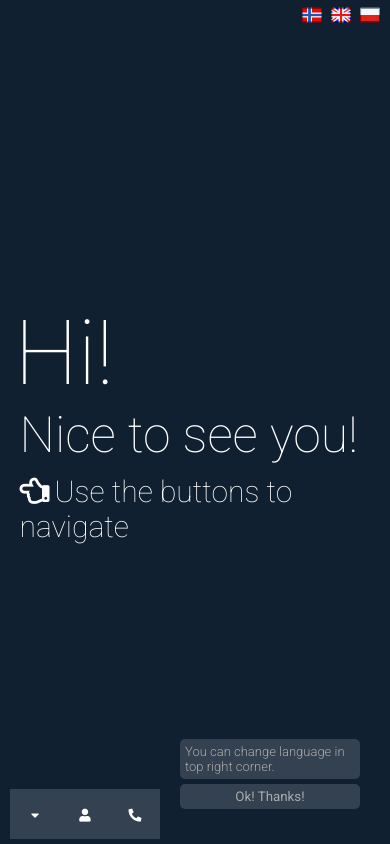
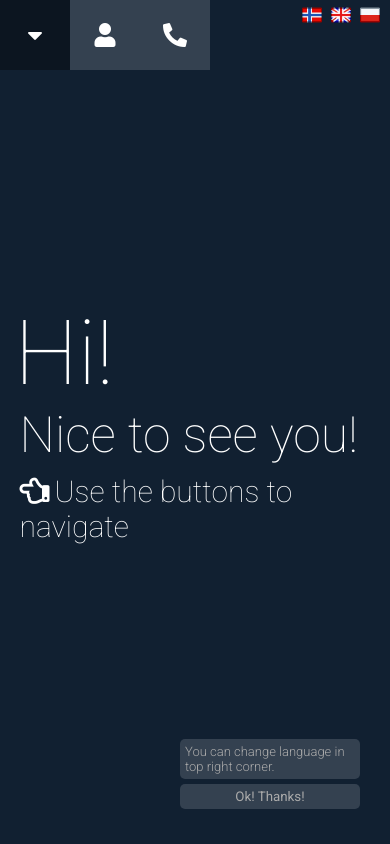
Before and after one commit to nodi37/mainWebsite, a website: page index.html in a window 390 px wide. Drawn offline with nearby package versions, Linux system fonts and the light colour scheme.

Commit message:
Changed styles

```diff
--- a/public/styles/media.css
+++ b/public/styles/media.css
@@ -17,26 +17,27 @@
 
     .fas {
         color: white;
-        font-size: small;
+        font-size: x-large;
     }
 
     .item {
         position: absolute;
-        bottom: 5px;
-        height: 50px;
-        width: 50px;
+        top: 0px;
+        height: 70px;
+        width: 70px;
+        z-index: 1;
     }
 
     .welcome {
-        left: 10px;
+        left: 0px;
     }
 
     .me {
-        left: 60px;
+        left: 70px;
     }
 
     .contact {
-        left: 110px;
+        left: 140px;
     }
 
     .active {
@@ -109,7 +110,7 @@
         color: #aaa;
         text-align: justify;
         height: 0;
-        min-height: 100%;
+        min-height: 85%;
         overflow: scroll;
     }
 
--- a/public/styles/style.css
+++ b/public/styles/style.css
@@ -208,6 +208,14 @@ h3 {
 
 }
 
+.right a {
+    color: #aaa;
+}
+
+.right a:hover{
+    color: #aaf;
+}
+
 .view3 {
     height: 100vh;
     width: 100%;
```
